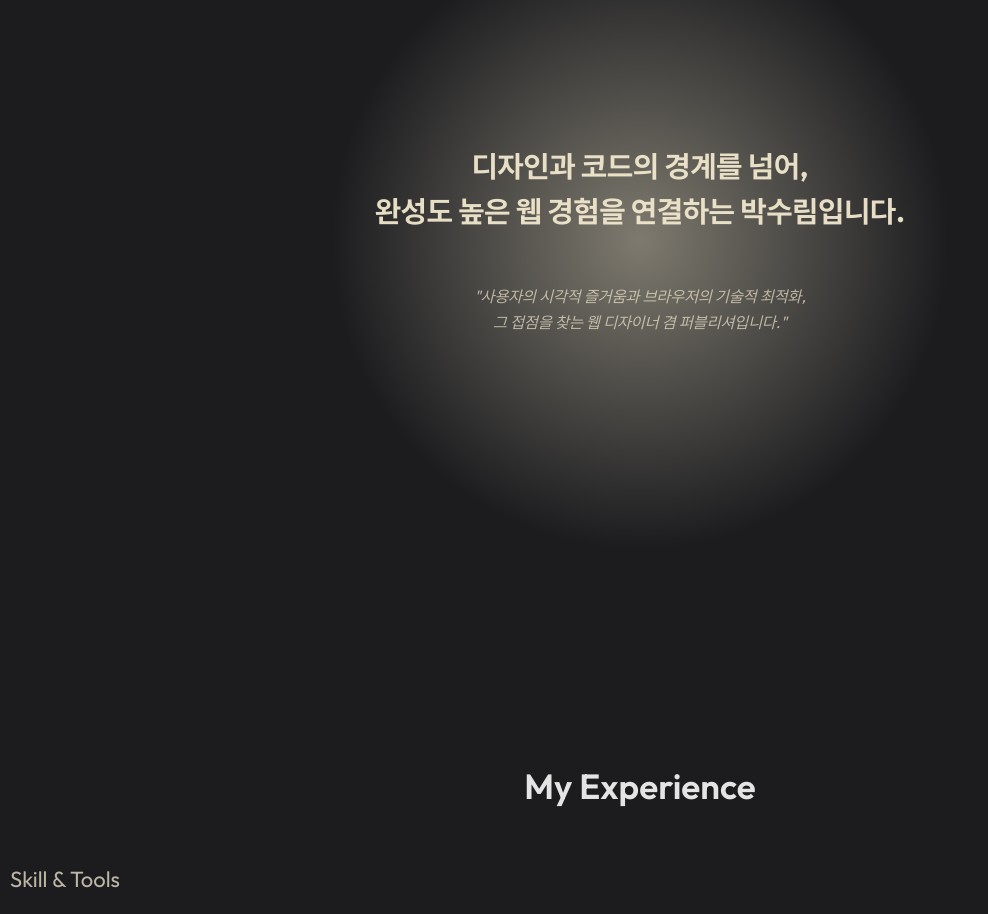
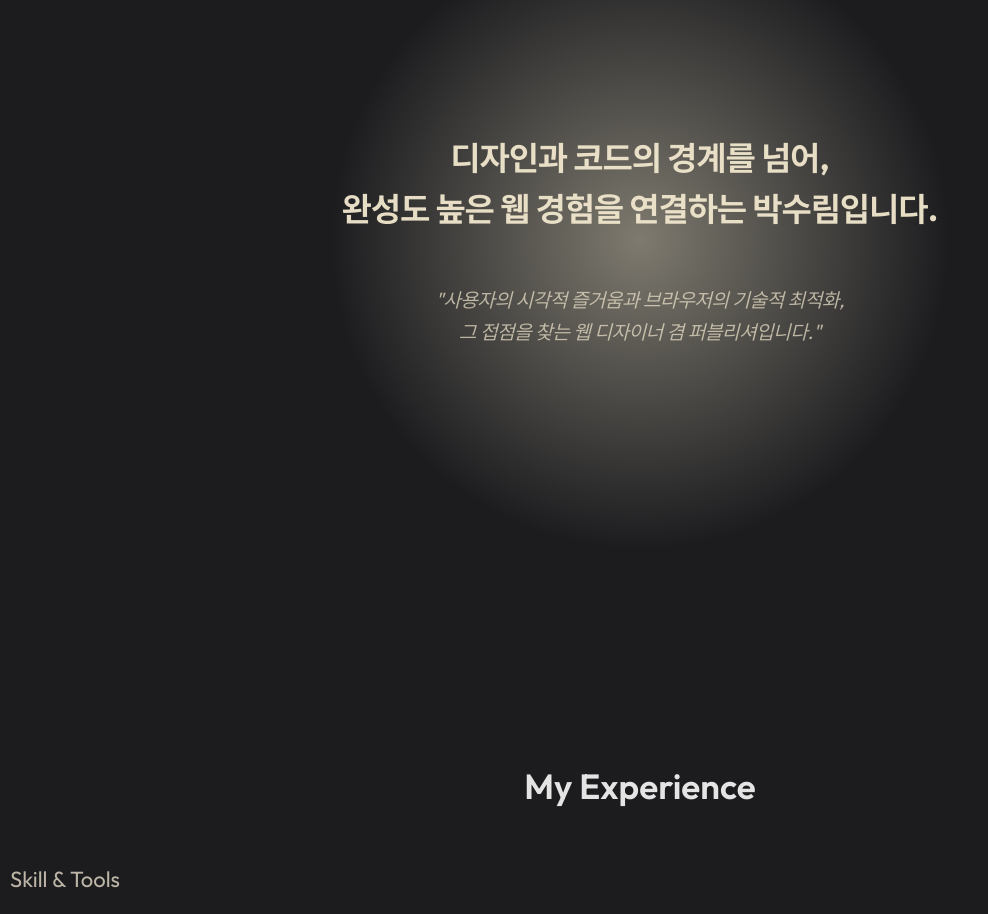
Before and after one commit to hollolo123/portfolio, a Vue app: page / in a window 1280 px wide. Shown: the part 980-1894 px from the top of the page, without its empty margins (0-988 px from the left). Built offline with nearby package versions, Linux system fonts and the light colour scheme.

Commit message:
text : css

```diff
--- a/src/styles/sections/aboutme.scss
+++ b/src/styles/sections/aboutme.scss
@@ -36,6 +36,7 @@
     opacity: 0.95;
     padding: 0 5rem;
     font-size: 3rem;
+    letter-spacing: -0.02rem;
     font-weight: 700;
     word-break: keep-all;
   }
@@ -47,10 +48,23 @@
     font-size: 1.6rem;
     line-height: 1.6;
     font-style: italic;
+    letter-spacing: -0.02rem;
     margin-top: 5rem;
     word-break: keep-all;
   }
 }
+
+@media (min-width: 992px) {
+  #aboutme {
+    .aboutme__text {
+      font-size: 3.4rem;
+    }
+    .aboutme__subtext {
+      font-size: 2rem;
+    }
+  }
+}
+
 
 @media (min-width:1400px) {
   #aboutme {
```
